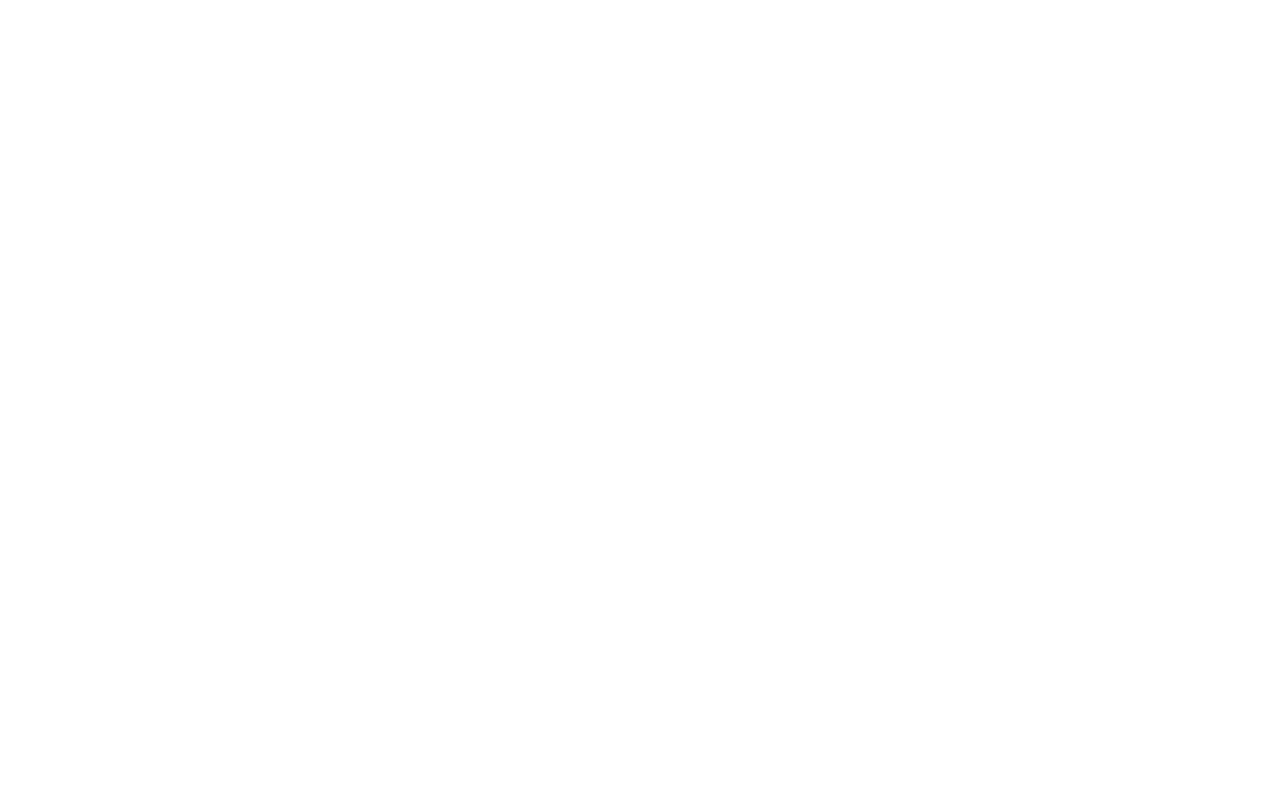
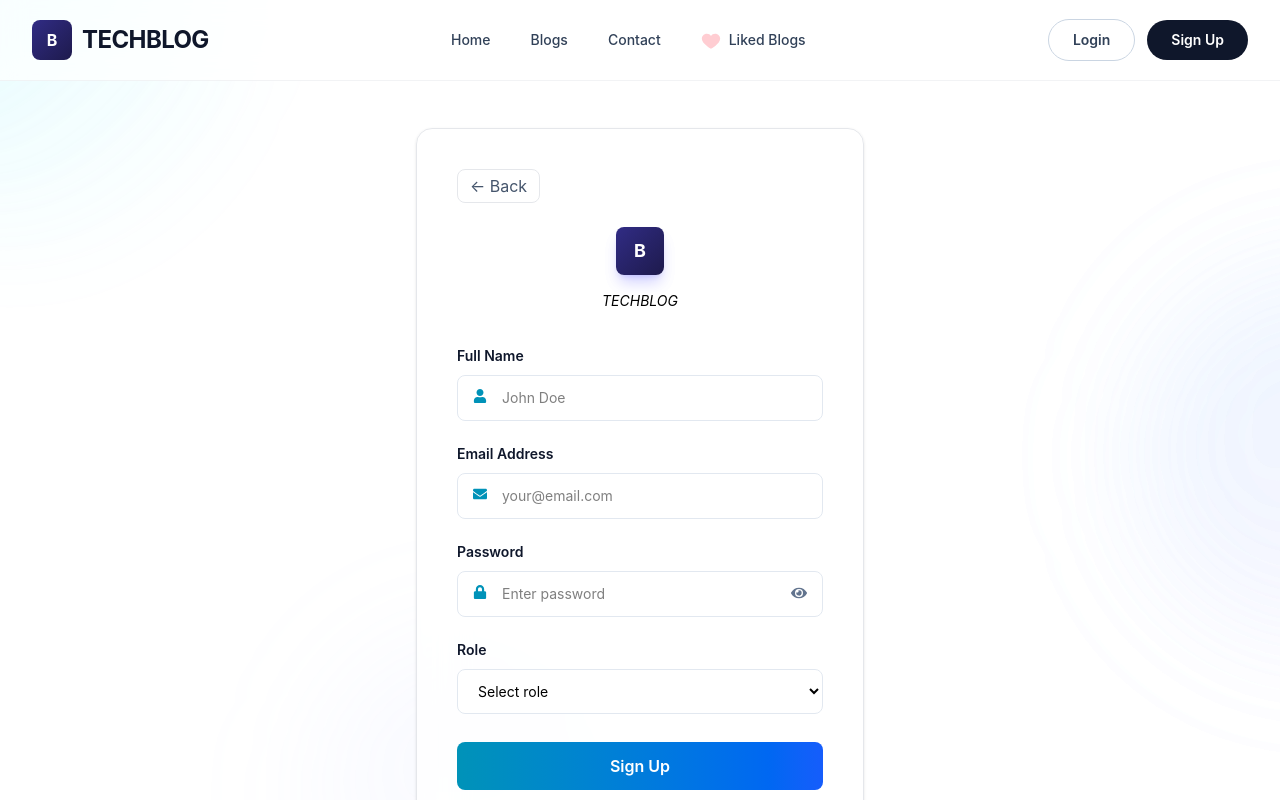
Before and after one commit to Aashishh05/Blog-Project, a React (Vite) app in the folder frontend/: page /signup in a window 1280 px wide. Before the commit this address had no page. Shown: the top 800 px of the page. Built offline with nearby package versions, Linux system fonts and the light colour scheme.

Commit message:
made signup / registration form

```diff
--- a/frontend/src/App.jsx
+++ b/frontend/src/App.jsx
@@ -2,6 +2,7 @@
 import MainLayout from './Components/MainLayout'
 import Navbar from './Components/Navbar'
 import Login from "./Pages/User/Login"
+import Signup from "./Pages/User/Signup"
 const App = () => {
   return (
     <div>
@@ -9,6 +10,7 @@
           <Route path='/' element={<MainLayout />} />
           <Route path='/navbar' element={<Navbar />} />
           <Route path="/login" element={<Login />} />
+          <Route path="/signup" element={<Signup />} />
         </Routes>
     </div>
   )
--- /dev/null
+++ b/frontend/src/Pages/User/Signup.jsx
@@ -0,0 +1,202 @@
+import React, { useState } from "react";
+import * as Yup from "yup";
+import { Formik } from "formik";
+import Navbar from "../../Components/Navbar";
+
+import { FaUser, FaEnvelope, FaLock, FaEye, FaEyeSlash } from "react-icons/fa";
+import { useNavigate, Link } from "react-router-dom";
+
+const SignupSchema = Yup.object().shape({
+  fullName: Yup.string().required("Full name is required"),
+  email: Yup.string()
+    .email("Invalid email address")
+    .required("Email is required"),
+  password: Yup.string()
+    .min(6, "Password must be at least 6 characters")
+    .required("Password is required"),
+  role: Yup.string().required("Role is required"),
+});
+
+const Signup = () => {
+  const nav = useNavigate();
+  const [showPassword, setShowPassword] = useState(false);
+
+  return (
+    <>
+      <Navbar />
+
+      <div className="fixed inset-0 pointer-events-none -z-10 overflow-hidden">
+        <div className="absolute -top-40 -left-40 w-96 h-96 bg-gradient-to-br from-cyan-300/15 to-transparent rounded-full blur-3xl animate-pulse" />
+        <div className="absolute top-1/3 -right-60 w-96 h-96 bg-gradient-to-br from-blue-300/10 to-purple-300/5 rounded-full blur-3xl" />
+        <div className="absolute -bottom-40 left-1/4 w-80 h-80 bg-gradient-to-br from-indigo-300/10 to-transparent rounded-full blur-3xl" />
+      </div>
+
+      <div className="min-h-screen flex items-center justify-center px-6 py-12">
+        <div className="w-full max-w-md">
+          <div className="backdrop-blur-xl bg-white/70 border border-gray-200 rounded-2xl p-8 lg:p-10 shadow-sm hover:shadow-2xl hover:scale-[1.03] transition-all duration-300 ease-out">
+            <div className="mb-6">
+              <button
+                onClick={() => nav("/")}
+                className="inline-flex items-center gap-2 border border-gray-200 text-slate-600 rounded-lg px-3 py-1 hover:border-cyan-500 hover:text-cyan-600 transition"
+              >
+                ← Back
+              </button>
+            </div>
+
+            <div className="flex flex-col items-center mb-8">
+              <div className="w-12 h-12 rounded-lg bg-gradient-to-br from-indigo-900 to-indigo-950 flex items-center justify-center text-white font-bold text-lg mb-4 shadow-lg shadow-indigo-500/30">
+                B
+              </div>
+              <h1 className="text-sm italic">TECHBLOG</h1>
+            </div>
+
+            <Formik
+              initialValues={{
+                fullName: "",
+                email: "",
+                password: "",
+                role: "",
+              }}
+              validationSchema={SignupSchema}
+              onSubmit={() => {}}
+            >
+              {({ handleChange, handleSubmit, values, errors, touched }) => (
+                <>
+                  <form onSubmit={handleSubmit} className="space-y-5">
+                    <div>
+                      <label className="text-sm font-semibold text-slate-900">
+                        Full Name
+                      </label>
+
+                      <div className="relative mt-2">
+                        <FaUser className="absolute left-4 top-3.5 text-cyan-600 text-sm" />
+                        <input
+                          type="text"
+                          name="fullName"
+                          value={values.fullName}
+                          onChange={handleChange}
+                          placeholder="John Doe"
+                          className="w-full pl-11 pr-4 py-3 text-sm bg-white/60 border border-slate-200 rounded-lg focus:ring-1 focus:ring-cyan-500 outline-none"
+                        />
+                      </div>
+
+                      {touched.fullName && errors.fullName && (
+                        <p className="text-red-500 text-xs mt-1">
+                          {errors.fullName}
+                        </p>
+                      )}
+                    </div>
+
+                    <div>
+                      <label className="text-sm font-semibold text-slate-900">
+                        Email Address
+                      </label>
+
+                      <div className="relative mt-2">
+                        <FaEnvelope className="absolute left-4 top-3.5 text-cyan-600 text-sm" />
+                        <input
+                          type="email"
+                          name="email"
+                          value={values.email}
+                          onChange={handleChange}
+                          placeholder="your@email.com"
+                          className="w-full pl-11 pr-4 py-3 text-sm bg-white/60 border border-slate-200 rounded-lg focus:ring-1 focus:ring-cyan-500 outline-none"
+                        />
+                      </div>
+
+                      {touched.email && errors.email && (
+                        <p className="text-red-500 text-xs mt-1">
+                          {errors.email}
+                        </p>
+                      )}
+                    </div>
+
+                    <div>
+                      <label className="text-sm font-semibold text-slate-900">
+                        Password
+                      </label>
+
+                      <div className="relative mt-2">
+                        <FaLock className="absolute left-4 top-3.5 text-cyan-600 text-sm" />
+
+                        <input
+                          type={showPassword ? "text" : "password"}
+                          name="password"
+                          value={values.password}
+                          onChange={handleChange}
+                          placeholder="Enter password"
+                          className="w-full pl-11 pr-12 py-3 text-sm bg-white/60 border border-slate-200 rounded-lg focus:ring-1 focus:ring-cyan-500 outline-none"
+                        />
+
+                        <button
+                          type="button"
+                          onClick={() => setShowPassword(!showPassword)}
+                          className="absolute right-4 top-3.5 text-slate-500 hover:text-cyan-600"
+                        >
+                          {showPassword ? <FaEyeSlash /> : <FaEye />}
+                        </button>
+                      </div>
+
+                      {touched.password && errors.password && (
+                        <p className="text-red-500 text-xs mt-1">
+                          {errors.password}
+                        </p>
+                      )}
+                    </div>
+
+                    <div>
+                      <label className="text-sm font-semibold text-slate-900">
+                        Role
+                      </label>
+
+                      <select
+                        name="role"
+                        value={values.role}
+                        onChange={handleChange}
+                        className="w-full mt-2 px-4 py-3 text-sm bg-white/60 border border-slate-200 rounded-lg focus:ring-1 focus:ring-cyan-500 outline-none"
+                      >
+                        <option value="">Select role</option>
+                        <option value="user">User</option>
+                        <option value="admin">Admin</option>
+                      </select>
+
+                      {touched.role && errors.role && (
+                        <p className="text-red-500 text-xs mt-1">
+                          {errors.role}
+                        </p>
+                      )}
+                    </div>
+
+                    <button
+                      type="submit"
+                      className="w-full py-3 mt-2 bg-gradient-to-r from-cyan-600 to-blue-600 text-white font-semibold rounded-lg hover:shadow-lg hover:shadow-cyan-500/40 transition-all duration-300"
+                    >
+                      Sign Up
+                    </button>
+                  </form>
+                </>
+              )}
+            </Formik>
+
+            <p className="text-center text-slate-700 mt-6">
+              Already have an account?{" "}
+              <Link
+                to="/login"
+                className="text-blue-600 font-semibold hover:underline"
+              >
+                Sign in
+              </Link>
+            </p>
+            <p className="text-center text-xs text-slate-500 mt-6">
+              By registering, you agree to our{" "}
+              <span className="underline">Terms</span> and{" "}
+              <span className="underline">Privacy Policy</span>
+            </p>
+          </div>
+        </div>
+      </div>
+    </>
+  );
+};
+
+export default Signup;
```
